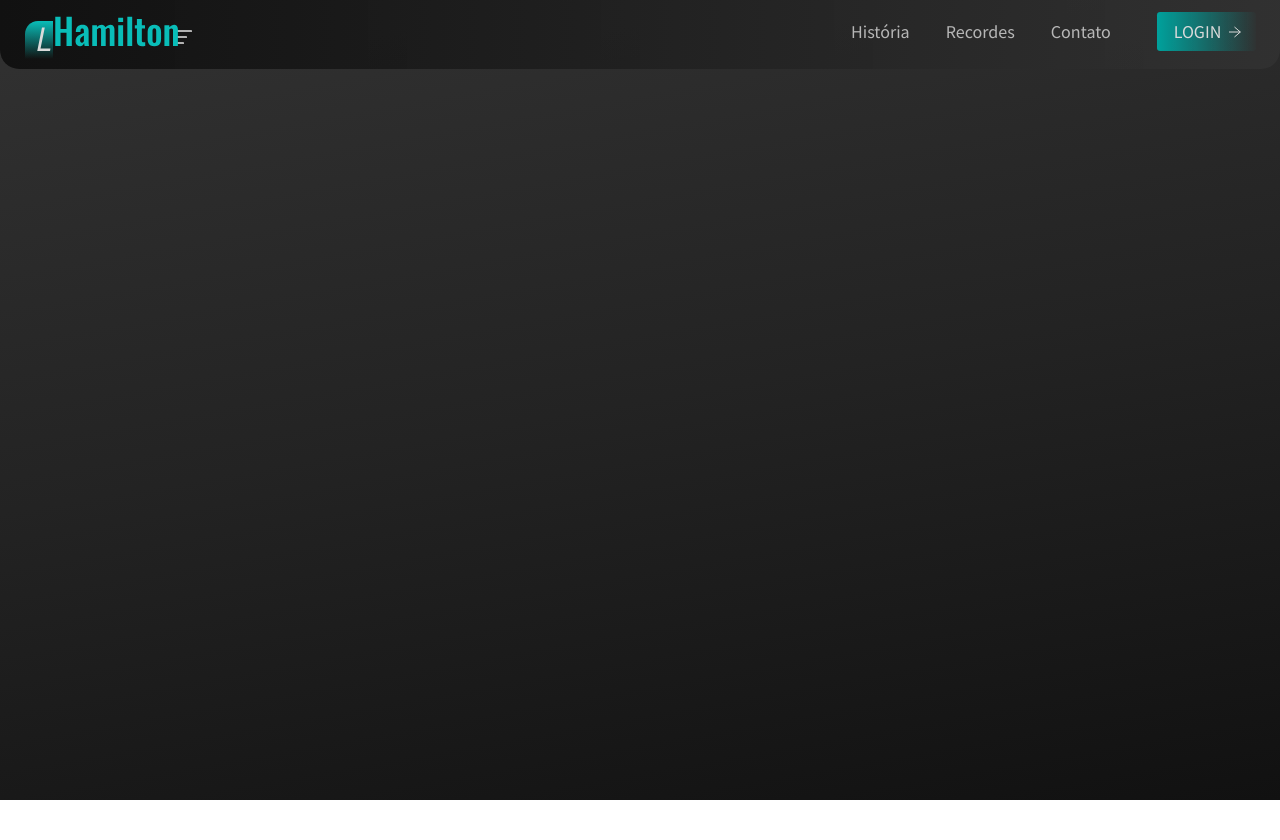
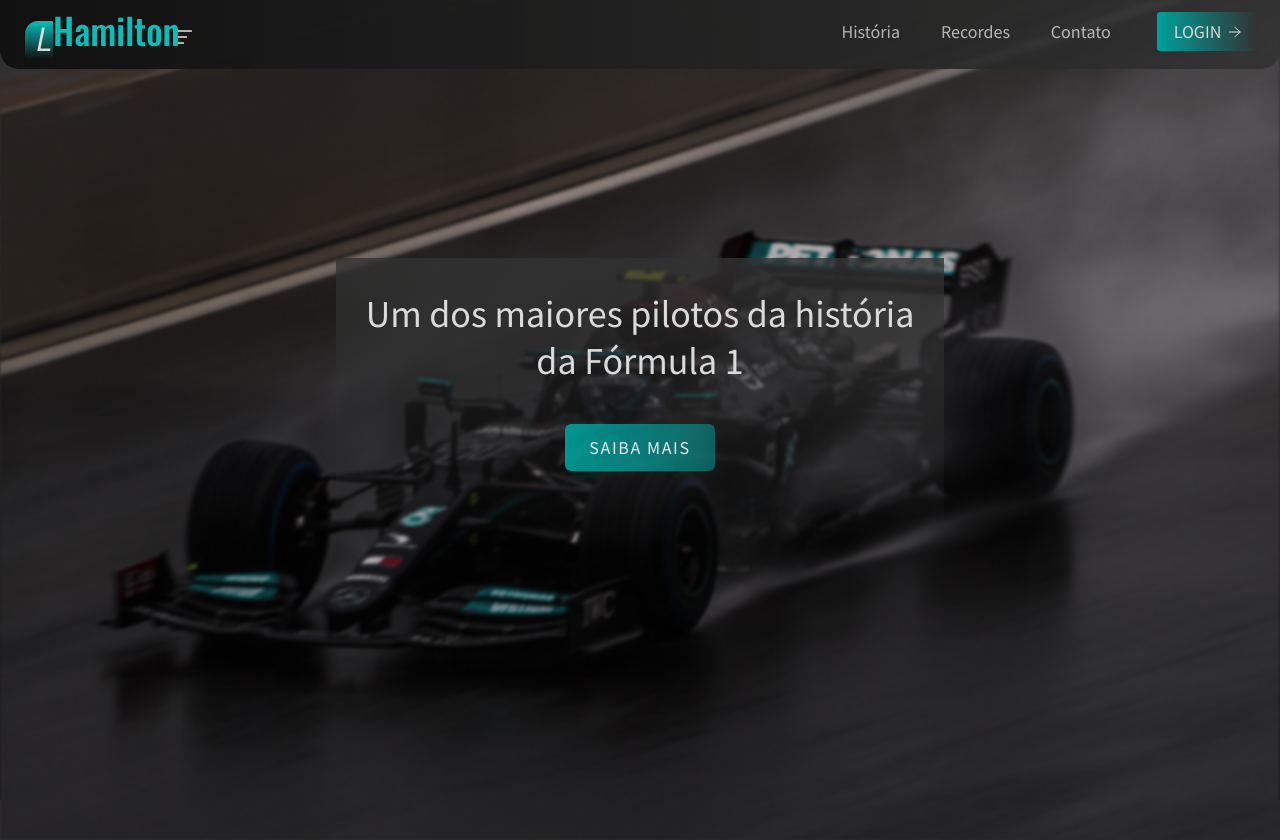
Before and after one commit to psilva999/lewis-hamilton-f1, a React (Create React App) app: page / in a window 1280 px wide. Before the commit the page ends 800 px from the top, so only its background shows below. Built offline with nearby package versions, Linux system fonts and the light colour scheme.

Commit message:
Adicionei o background,  article para mais informações junto com o style das tags

```diff
--- a/src/App.js
+++ b/src/App.js
@@ -4,7 +4,7 @@ import './App.css'
 import './app.scss'
 
 import Header from './Components/Header'
-// import SectionSaibaMais from './Components/SectionSaibaMais'
+import SectionSaibaMais from './Components/SectionSaibaMais'
 
 // import SectionCuriosidades from './Components/SectionCuriosidades'
 // import Footer from './Components/Footer'
@@ -14,13 +14,13 @@ function App() {
     <>
       <Header/>
 
-      {/* <main>
+      <main>
         <SectionSaibaMais/>
 
-        <SectionCuriosidades/>
+        {/* <SectionCuriosidades/> */}
       </main>
 
-      <Footer/> */}
+      {/* <Footer/> */}
     </>
   )
 }
--- a/src/Components/Scss/Header.scss
+++ b/src/Components/Scss/Header.scss
@@ -6,7 +6,7 @@ header, nav, .menu {
 }
 
 header {
-  position:absolute;
+  position:fixed;
   top:0;
   left:0;
   width:100vw;
@@ -16,6 +16,7 @@ header {
   padding:.2rem 1.5rem .6rem 1.2rem;
   justify-content:space-between;
   align-items:center;
+  z-index:3;
 
   .logo, li, button {
     cursor:pointer;
@@ -31,7 +32,7 @@ header {
   }
 
   .menu {
-    gap:1.5rem;
+    gap:1.8rem;
   }
 
   li {
--- a/src/Components/Scss/Section-saiba-mais.scss
+++ b/src/Components/Scss/Section-saiba-mais.scss
@@ -0,0 +1,55 @@
+@import 'config';
+@import 'keyframes';
+
+img {
+  position:absolute;
+  top:0;
+  left:0;
+  width:100vw;
+  height:105vh;
+  object-fit:cover;
+  filter:blur(.1rem);
+  z-index:-1;
+}
+
+section, article {
+  display:grid;
+}
+
+section {
+  align-items:center;
+  justify-content:center;
+  width:100vw;
+  height:100vh;
+
+  article {
+    background:$article-background;
+    background:$article-gradient;
+    max-width:38rem;
+    padding:2rem 1rem 4.5rem 1rem;
+    color:$m-white;
+    font-size:2.375rem;
+    text-align:center;
+
+    button {
+      background:rgb(0, 161, 156);
+      background:linear-gradient(90deg, rgba(0, 161, 156, 1) 0%, rgba(42, 240, 235, .1)) var(--x, 0%) / 200%;
+      margin-top:2.5rem;
+      border-radius:.375rem;
+      padding:.75rem 1.5rem;
+      justify-self:center;
+      font-size:1.125rem;
+      color:#FFFFFF;
+      letter-spacing:.1rem;
+      opacity:.9;
+      cursor:pointer;
+      transition:.8s;
+
+      &:hover {
+        opacity:1;
+        --x:-180%;
+        transition:1s !important;
+      }
+    }
+  }
+}
--- a/src/Components/Scss/_config.scss
+++ b/src/Components/Scss/_config.scss
@@ -1,17 +1,20 @@
 @import url('https://fonts.googleapis.com/css2?family=Source+Sans+Pro&display=swap');
+
+$main-font:'Source Sans Pro', sans-serif;
 
 $body-background:rgb(50, 50, 50);
 $body-gradient:linear-gradient(170deg, rgba(50, 50, 50, 1) 0%, rgba(35, 35, 35, 1) 50%, rgba(17, 17, 17, 1) 100%) fixed;
 
+$track-background:#CDCDCD;
+$scroll-background:rgb(26, 26, 26);
+$scroll-gradient:linear-gradient(180deg, rgba(26, 26, 26, 1) 0%, rgba(50, 50, 50, .86) 100%);
+
 $header-background:rgb(17,17,17);
 $header-gradient:linear-gradient(90deg, rgba(17,17,17,1) 0%, rgba(50,50,50,0.87) 100%);
 
-// $login-button-background:rgb(0, 161, 156);
-// $login-button-gradient:linear-gradient(90deg, rgba(0, 161, 156, 1) 0%, rgba(16, 197, 192, 0) 100%);
+$article-background:rgb(50, 50, 50);
+$article-gradient:linear-gradient(180deg, rgba(50, 50, 50, 0.8) 0%, rgba(50, 50, 50, 0) 100%);
 
 $m-white:#DADADA;
 $contrast:#10C5C0;
-
 $padrao-button:.3s;
-
-$main-font:'Source Sans Pro', sans-serif;
--- a/src/Components/Scss/_keyframes.scss
+++ b/src/Components/Scss/_keyframes.scss
@@ -38,3 +38,5 @@
     width: 0rem;
   }
 }
+
+//main
--- a/src/Components/SectionSaibaMais.js
+++ b/src/Components/SectionSaibaMais.js
@@ -0,0 +1,20 @@
+import React from 'react'
+import './scss/section-saiba-mais.scss'
+
+import BackgroundImage from '../Assets/2-background-image.jpg'
+
+const SectionSaibaMais = () => {
+  return (
+    <section>
+      <img src={ BackgroundImage } alt='Lewis Hamilton no carro da Mercedes'/>
+
+      <article>
+        Um dos maiores pilotos da história da Fórmula 1
+
+        <button>SAIBA MAIS</button>
+      </article>
+    </section>
+  )
+}
+
+export default SectionSaibaMais
--- a/src/app.scss
+++ b/src/app.scss
@@ -13,6 +13,22 @@ body {
   background:$body-gradient;
   display:grid;
   justify-content:center;
+  overflow-x:hidden;
+  scrollbar-width:thin;
+  scrollbar-color:#7c6a6a;
+
+  &::-webkit-scrollbar {
+    width:.43rem;
+  }
+
+  &::-webkit-scrollbar-track {
+    background:$track-background;
+  }
+
+  &::-webkit-scrollbar-thumb {
+    background:$scroll-background;
+    background:$scroll-gradient;
+    border-radius:.31rem;
+    border:.375rem solid $scroll-gradient;
+  }
 }
-
-/* scroll */
```
Also changed, not shown: src/Assets/2-background-image.jpg.
